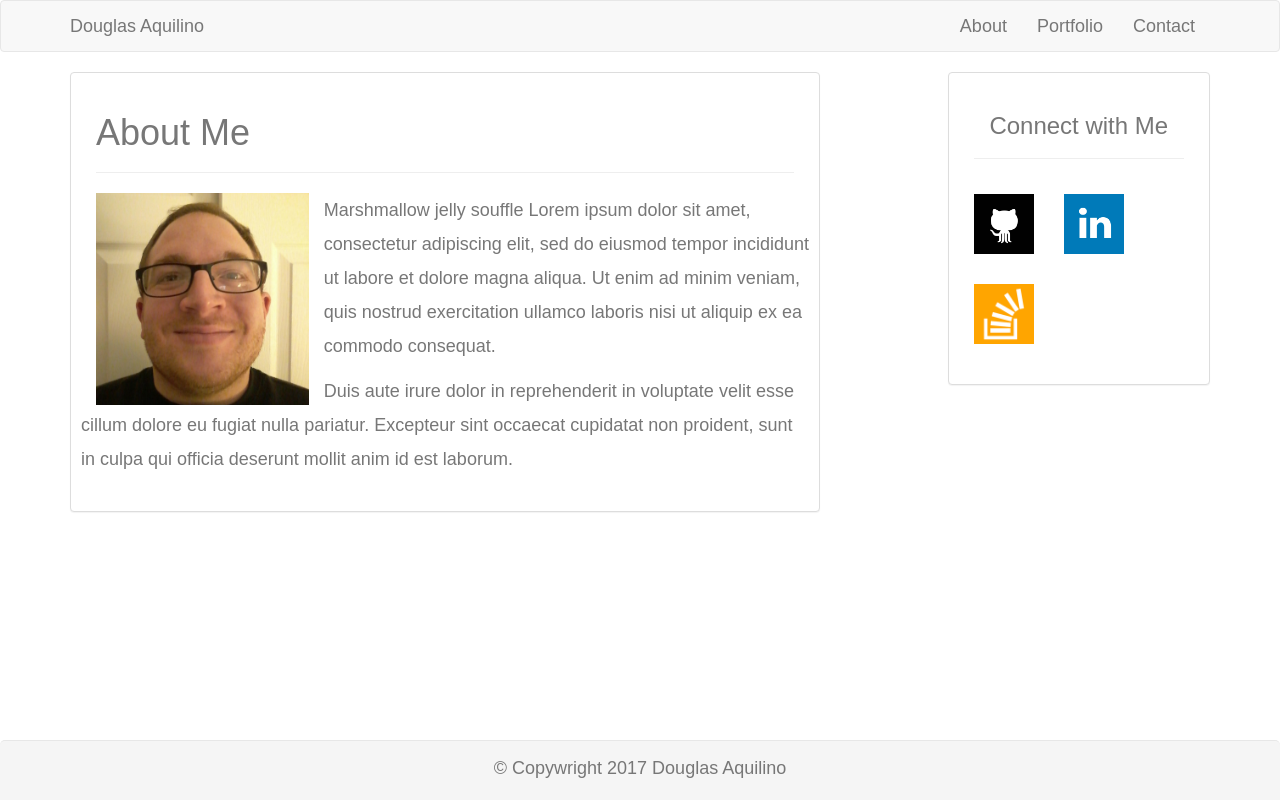
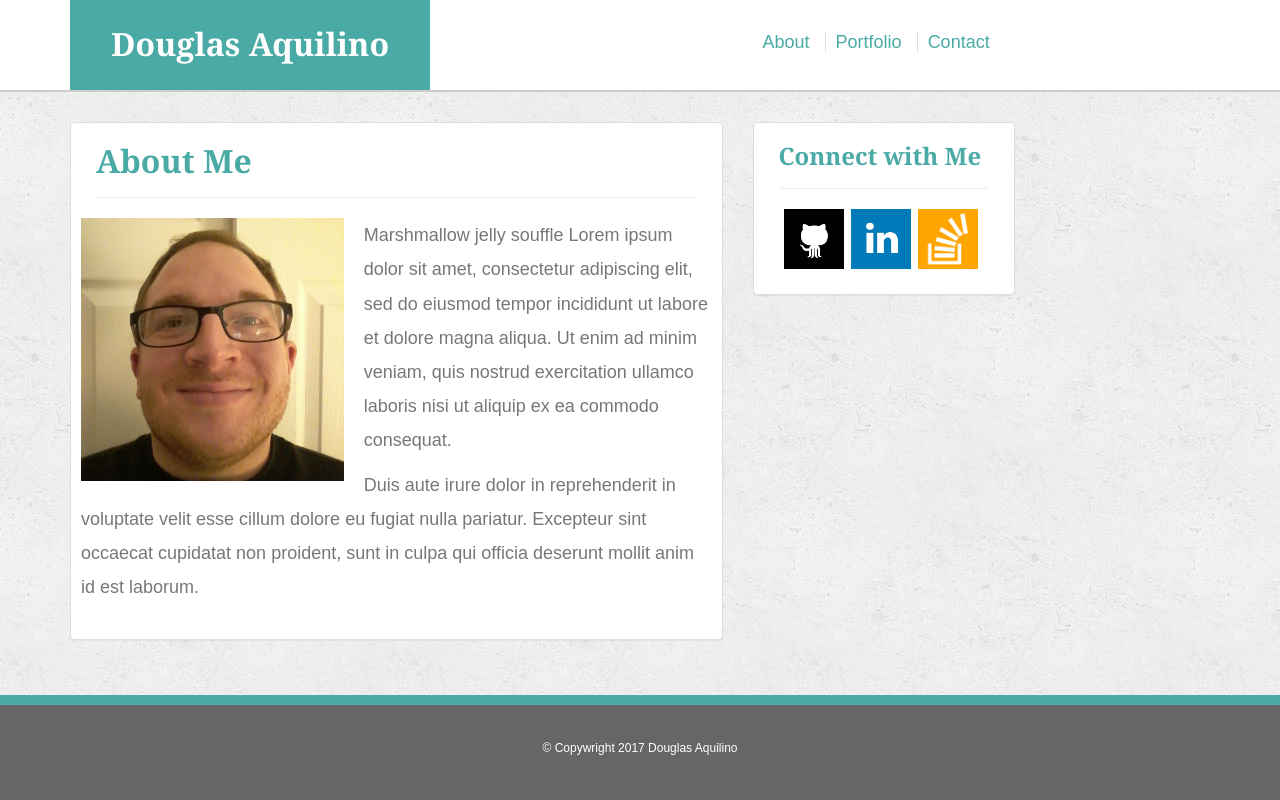
Before and after one commit to daquilino/Bootstrap-Portfolio, a PHP site: page / in a window 1280 px wide. Run offline with PHP 8.4, Linux system fonts and the light colour scheme.

Commit message:
Did hw over the correct way.  Index.html done

```diff
--- a/assets/css/style.css
+++ b/assets/css/style.css
@@ -1,62 +1,153 @@
 
-* {
+	/*########################################*/
+	/*##########~~~~~~ GENERAL ~~~~~~#########*/
+	/*########################################*/
 
-	box-sizing: border-box;
+html {					/* for sticky footer */
+  position: relative;
+  min-height: 100%;
 }
 
-/*.thumbnail{
+body {
+
+	background-image: url("../images/bg-image.png");
+	font-family:'Arial', 'Helvetica Neue', Helvetica, sans-serif;
+	color:#777777 ;
+	font-size: 18px;
+	margin-bottom: 105px; 	/*for sticky footer*/
+}
+
+.page-header {margin-top: 0;}
+
+.page-header h3 {font-size: 24px;}
+
+h1, h3 {
+	color: #4aaaa5;
+	font-weight: 900;
+	font-size: 32px;
+	font-family: 'Georgia', Times, Times New Roman, serif;
+}
+
+	/*########################################*/
+	/*~~~~~~~~~~~~~~~~ HEADER ~~~~~~~~~~~~~~~~*/
+	/*########################################*/
+
+header{
+
+	margin-bottom: 30px;
+	background: #ffffff;
+	border-bottom: 2px solid #cccccc;
+}
+
+#myname-col{
+
+	/*background:blue;*/  		/* REMOVE - TEST CODE*/
+	height: 90px;
+	/*padding: 0px;*/			/* mess with this maybe*/
+	/*margin-left: 15px;*/		/* mess with this maybe*/
+}
+
+#myname-col h1 {
+
+	color: #ffffff;
+	background: #4aaaa5;
+	height: 100%;
+	min-width: 350px;
+	margin-top: 0;
+	padding-top: 26px;
+}
+
+#masternav-col{
+
+	/*background:red;		 REMOVE - TEST CODE*/
+	padding-top: 30px;
+	padding-bottom:30px;
+}
+
+#masternav-col nav a {
+
+	color: #4aaaa5;
+	padding: 0px 10px;
+	border-left:1px solid #dddddd;
+}
+
+#masternav-col nav a:first-child {border-left: none;}
+
+
+	/*########################################*/
+  	/*###########~~~~~~ MAIN ~~~~~~###########*/
+	/*########################################*/
+
+#main-col{ margin-bottom: 10px; }
+
+#main-panel{ padding: 0 25px 25px 25px; }
+
+
+
+	/*#########################################*/
+	/*##########~~~~~~ SIDEBAR ~~~~~~##########*/
+	/*#########################################*/
+
+#side-bar{
+	min-width:260px;
+	padding: 0 25px 25px 25px;
+	}
+
+#sidebar-col
+{ margin-bottom: 10px;}
+
+#side-bar img{
+	width: 60px;
+	height: 60px;
+}
+#side-bar a {
+	padding: 0 0 0 5px;
+
+}
+
+#side-bar a:first-child { padding-left: 5px;}
+
+
+
+	/*#######################################*/
+	/*##########~~~~~~ ABOUT ~~~~~~##########*/
+	/*#######################################*/
+
+#profile-pic{
 	padding: 0;
-	border: none;
-}*/
+	margin-right: 20px;
+	margin-bottom: 20px;
+}
 
-li img {
-	height:60px;
-	width: 60px;
+#main-panel p {
+	line-height:190%;
+	padding: ;
 }
 
 
-/* sticky footer code*/
-
-html {
-  position: relative;
-  min-height: 100%;
-}
-body {
-  /* Margin bottom by footer height */
-  margin-bottom: 60px;
-  font-family:'Arial', 'Helvetica Neue', Helvetica, sans-serif;
-  font-size: 18px;
-  color:#777777 ;
-}
+	/*#########################################*/
+	/*##########~~~~~~ CONTACT ~~~~~~##########*/
+	/*#########################################*/
 
 
 
-.footer {
-  position: absolute;
-  bottom: 0;
-  width: 100%;
-  /* Set the fixed height of the footer here */
-  height: 60px;
-  background-color: #f5f5f5;
-
-  border-top-right-radius: 5px;
-  border-top-left-radius:5px;
+	/*#########################################*/
+	/*##########~~~~~~ PROFILE ~~~~~~##########*/
+	/*#########################################*/
 
 
-	border-top: 1px solid #e7e7e7;
+	/*########################################*/
+	/*##########~~~~~~ FOOTER ~~~~~~##########*/
+	/*########################################*/
+
+footer {
+	position: absolute;
+  	bottom: 0;
+  	width: 100%;
+	font-size: 12px;
+	color: white;
+	background: #666666;
+	border-top: 10px solid #4aaaa5;
+	height: 105px;
+	padding-top:35px;
 }
-
-/*  end sticky footer code*/
-
-footer div p {
-	padding-top:15px;
-	color: #777;
-}
-
-#main p {line-height:190%;}
-
-#main {padding: 0 25px 25px 25px;}
-
-#side-bar {padding: 0 25px 25px 25px;}
-
-.img-responsive{min-width:100px;}   /* keep if I want. I don't really need it */
--- a/index.html
+++ b/index.html
@@ -3,64 +3,81 @@
 <head>
 	<meta charset="UTF-8">
 	<meta name="viewport" content="width=device-width, initial-scale=1">
+
 	<title>About Me</title>
+
 	<link rel="stylesheet" type="text/css" href="https://maxcdn.bootstrapcdn.com/bootstrap/3.3.7/css/bootstrap.min.css">
 	<link rel="stylesheet" type="text/css" href="assets/css/style.css">
 
+<body>
 
-<!-- Test Code Remove-->
+		<!--##########~~~~~~ HEADER ~~~~~~##########-->
+
+	<header>
+
+		<div class="container">
+
+			<div class="row">
+
+				<div class="col-xs-12
+							col-sm-6
+							col-md-5
+							col-lg-4"
+							id="myname-col">
+
+					<h1 class="text-center">Douglas Aquilino</h1>
+
+				</div>
+
+				<div class="col-xs-12
+							col-sm-5
+							col-md-4
+							col-lg-3 col-lg-offset-3"
+							id="masternav-col">
 
 
-<!-- End Test Code-->
+			 		<nav>
+						<a href="index.html">About</a>
+						<a href="portfolio.html">Portfolio</a>
+						<a href="contact.html">Contact</a>
+					</nav>
 
+				</div><!-- End #masternav-col -->
 
-<body>
+			</div><!-- END row -->
 
-	<!--  Header  -->
+		</div><!-- END .container-fluid" -->
 
-	<nav class="navbar navbar-default">
-		<div class="container">
-		    <!-- Brand and toggle get grouped for better mobile display -->
-		    <div class="navbar-header">
-
-		      <button type="button" class="navbar-toggle collapsed" data-toggle="collapse" aria-expanded="false">
-		        <span class="sr-only">Toggle navigation</span>
-		        <span class="icon-bar"></span>
-		        <span class="icon-bar"></span>
-		        <span class="icon-bar"></span>
-		      </button>
-
-		      <a class="navbar-brand" href="#">Douglas Aquilino</a>
-		    </div>
-
-		    <!-- Collect the nav links for toggling -->
-		    <div class="collapse navbar-collapse" id="bs-example-navbar-collapse-1">
-
-		      <ul class="nav navbar-nav navbar-right">
-		        <li><a href="#">About</a></li>
-		        <li><a href="#">Portfolio</a></li>
-		        <li><a href="#">Contact</a></li>
-		      </ul>
-		    </div><!-- /.navbar-collapse -->
-	  	</div><!--end .container -->
-	</nav>
+	</header>
 
 
 	<div class="container">
 
 		<div class="row">
 
-			<!-- main panel-->
 
-			<div class="col-xs-8">
-				<div  class="panel panel-default" id="main">
+		<!--##########~~~~~~ MAIN PANEL ~~~~~~##########-->
+
+			<div class="col-xs-12
+						col-sm-12
+						col-md-5
+						col-lg-7"
+						id="main-col">
+
+
+				<div  class="panel panel-default" id="main-panel">
 
 					<div class="page-header">
 	  					<h1>About Me</h1>
 					</div>
 
 					<div class="row">
-						<div class="col-xs-4">
+						<div class="col-xs-12
+									col-sm-6
+									col-md-12
+									col-lg-5"
+									id="profile-pic">
+
 							<img src="assets/images/me.jpg" alt="profile" class="img-responsive">
 
 						</div>
@@ -75,69 +92,51 @@
 
 					</div><!-- end row -->
 
-				</div><!-- end main panel -->
-			</div><!-- end col-xs-8 -->
+				</div><!-- END .panel -->
+			</div><!-- END #main-col -->
 
 
-			<!-- sidebar panel-->
-			<div class="col-xs-offset-1 col-xs-3">
-				<div class="panel panel-default text-center" id="side-bar">
-					<!-- <div class="row"> -->
-						<div class="page-header">
-	  						<h3>Connect with Me</h3>
-						</div>
-					<!-- </div> -->
 
-					<div class="row" >
+		<!--##########~~~~~~ SIDEBAR PANEL ~~~~~~##########-->
 
-						<div id="conatact-links">
-							<ul class="nav navbar-nav">
+			<div class="col-xs-12
+						col-sm-12
+						col-md-3
+						col-lg-3"
+						id="sidebar-col">
 
-								<li>
-									<a href="https://github.com/daquilino"  target="_blank">
-										<img src="assets/images/github.png" alt="GitHub">
-									</a>
-								</li>
-								<li>
-									<a href="https://www.linkedin.com/in/douglas-aquilino-83334880" target="_blank">
-										<img src="assets/images/linkedin.png" alt="LinkedIn">
-									</a>
-								</li>
-								<li>
-									<a href="http://stackoverflow.com/users/7448313/daquilino?tab=profile" target="_blank">
+				<div class="panel panel-default" id="side-bar">
 
-									<img src="assets/images/stackoverflow.png" alt="StackOverflow">
-									</a>
-								</li>
+					<div class="page-header">
+	  					<h3>Connect with Me</h3>
+					</div>
 
-							</ul>
+					<ul class="nav nav-pills">
+  						<li><a href="#"><img class="sidebar-links" src="assets/images/github.png" alt="GitHub"></a></li>
 
-						</div><!-- #contact-links -->
+  						<li><a href="#"><img class="sidebar-links" src="assets/images/linkedin.png" alt="LinkedIn"></a></li>
 
+  						<li role="presentation"><a href="#"><img class="sidebar-links" src="assets/images/stackoverflow.png" alt="StackOverflow"></a></li>
+					</ul>
 
-					</div><!-- end row-->
-				</div> <!-- end #sidebar-->
+				</div> <!-- END #side-bar-->
 
-			</div> <!-- end col-md-offset-1 col-md-3 -->
-		</div><!-- end row-->
+			</div> <!-- END #sidebar-col -->
 
+		</div><!-- END row-->
 
 
 	</div><!-- End .container-->
 
 
 
-	<!-- sticky footer code requires css -->
-	<footer class="footer bg-info">
+		<!--##########~~~~~~ FOOTER ~~~~~~##########-->
+
+	<footer class="footer">
      	<div class="container">
         	<p class="text-center">&copy; Copywright 2017 Douglas Aquilino</p>
-      </div>
+      	</div>
     </footer>
-
-
-
-
-
 
 </body>
 </html>
```
Also changed, not shown: contact.html (+123 -0 lines), portfolio.html (+123 -0 lines).
